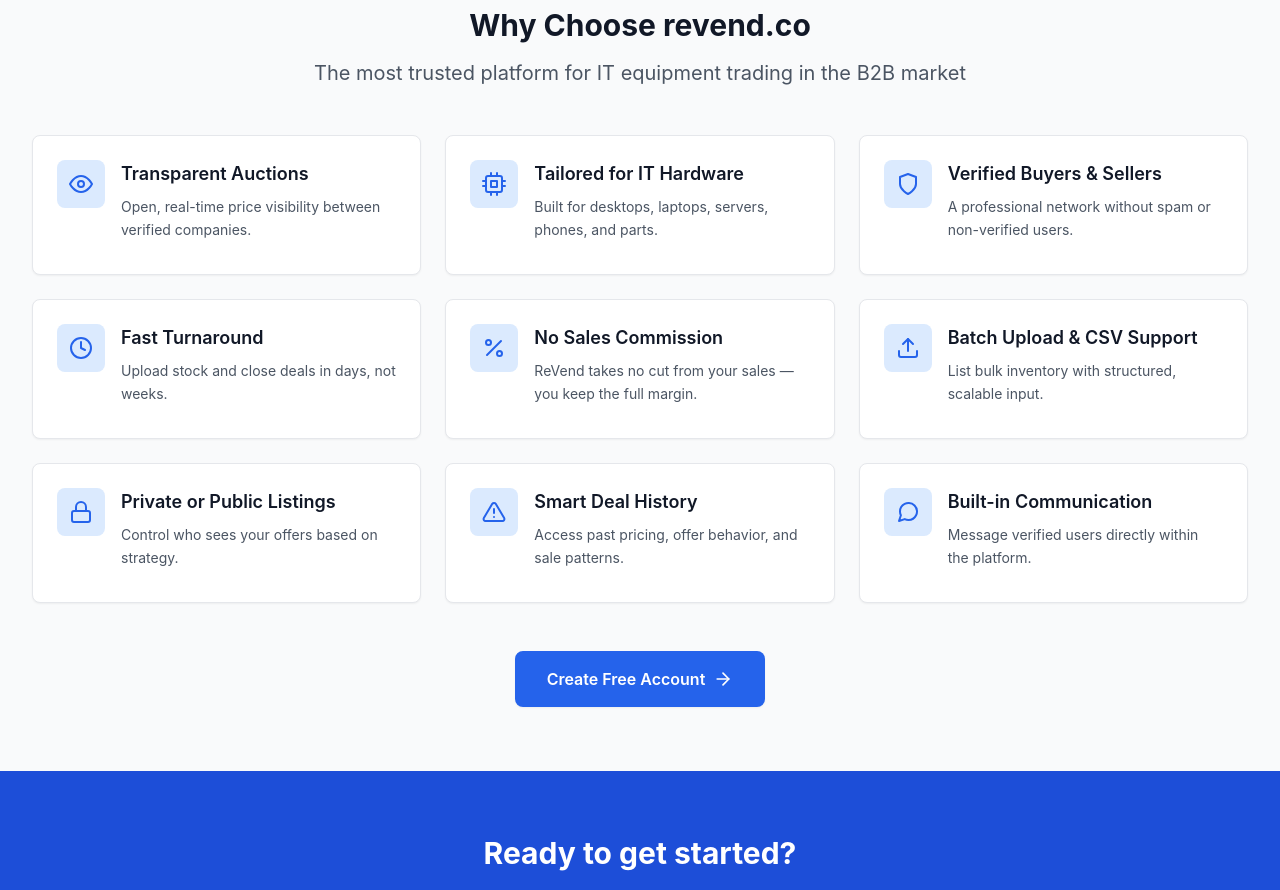
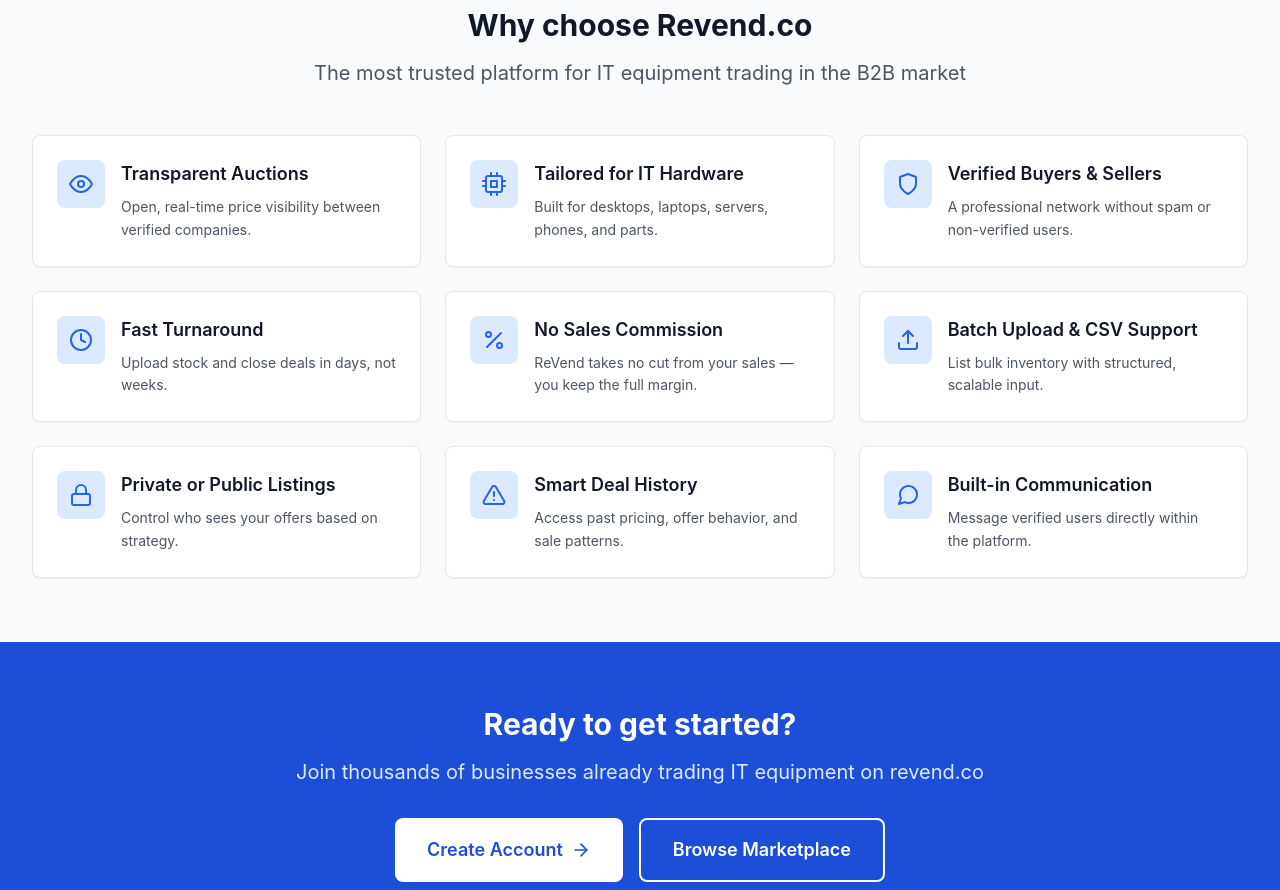
Before and after one commit to bvbranden/revend.co, a React (Vite) app: page /sell in a window 1280 px wide. Shown: the part 1120-2010 px from the top of the page. Built offline with nearby package versions, Linux system fonts and the light colour scheme; no server answers; the database is empty.

Commit message:
Added files via Greta

```diff
--- a/src/App.css
+++ b/src/App.css
@@ -49,13 +49,13 @@
   @apply block text-sm font-medium text-gray-700 mb-1;
 }
 
-/* Why Choose revend.co Section Styles */
-.why-choose-revend-section {
+/* ======== Revend Features Section Styles ======== */
+.revend-features-section {
   /* Container isolation to prevent style leakage */
   isolation: isolate;
 }
 
-.why-choose-grid {
+.revend-features-grid {
   /* Responsive grid layout */
   display: grid;
   gap: 1.5rem;
@@ -63,31 +63,31 @@
 }
 
 @media (min-width: 768px) {
-  .why-choose-grid {
+  .revend-features-grid {
     grid-template-columns: repeat(2, 1fr);
   }
 }
 
 @media (min-width: 1024px) {
-  .why-choose-grid {
+  .revend-features-grid {
     grid-template-columns: repeat(3, 1fr);
   }
 }
 
-.why-choose-feature-block {
-  /* Individual feature block styling */
-  display: flex;
-  flex-direction: column;
+.feature-card {
+  /* Individual feature card styling */
   height: 100%;
   min-height: 140px;
+  transition: transform 0.3s ease, box-shadow 0.3s ease;
 }
 
-.why-choose-feature-block:hover {
+.feature-card:hover {
   transform: translateY(-2px);
+  box-shadow: 0 10px 15px -3px rgba(0, 0, 0, 0.1), 0 4px 6px -2px rgba(0, 0, 0, 0.05);
 }
 
-/* Ensure consistent icon sizing within the why choose section */
-.why-choose-revend-section .why-choose-feature-block svg {
+/* Ensure consistent icon sizing within the features section */
+.revend-features-section .feature-card svg {
   width: 1.5rem;
   height: 1.5rem;
   flex-shrink: 0;
@@ -95,16 +95,16 @@
 
 /* Responsive adjustments for mobile */
 @media (max-width: 767px) {
-  .why-choose-feature-block {
+  .feature-card {
     padding: 1rem;
   }
 
-  .why-choose-feature-block h3 {
+  .feature-card h3 {
     font-size: 1rem;
     margin-bottom: 0.5rem;
   }
 
-  .why-choose-feature-block p {
+  .feature-card p {
     font-size: 0.875rem;
   }
 }
--- a/src/pages/Home.jsx
+++ b/src/pages/Home.jsx
@@ -294,11 +294,11 @@
         </div>
       </section>
 
-      {/* Why Choose revend.co Section */}
+      {/* Why Choose Revend.co Section */}
       <section className="why-choose-revend-section py-16 bg-gray-50">
         <div className="max-w-7xl mx-auto px-4 sm:px-6 lg:px-8">
           <div className="text-center mb-12">
-            <h2 className="text-3xl font-bold text-gray-900 mb-4">Why Choose revend.co</h2>
+            <h2 className="text-3xl font-bold text-gray-900 mb-4">Why choose Revend.co</h2>
             <p className="text-xl text-gray-600 max-w-3xl mx-auto">
               The most trusted platform for IT equipment trading in the B2B market
             </p>
@@ -331,22 +331,6 @@
               </motion.div>
             ))}
           </div>
-
-          {/* Call to Action */}
-          <motion.div
-            initial={{ opacity: 0, y: 20 }}
-            animate={{ opacity: 1, y: 0 }}
-            transition={{ delay: 1.2 }}
-            className="text-center mt-12"
-          >
-            <Link
-              to="/register"
-              className="inline-flex items-center px-8 py-4 bg-blue-600 hover:bg-blue-700 text-white font-semibold rounded-lg shadow-sm transition-colors duration-200"
-            >
-              Create Free Account
-              <SafeIcon icon={FiArrowRight} className="ml-2 w-5 h-5" />
-            </Link>
-          </motion.div>
         </div>
       </section>
 
```
